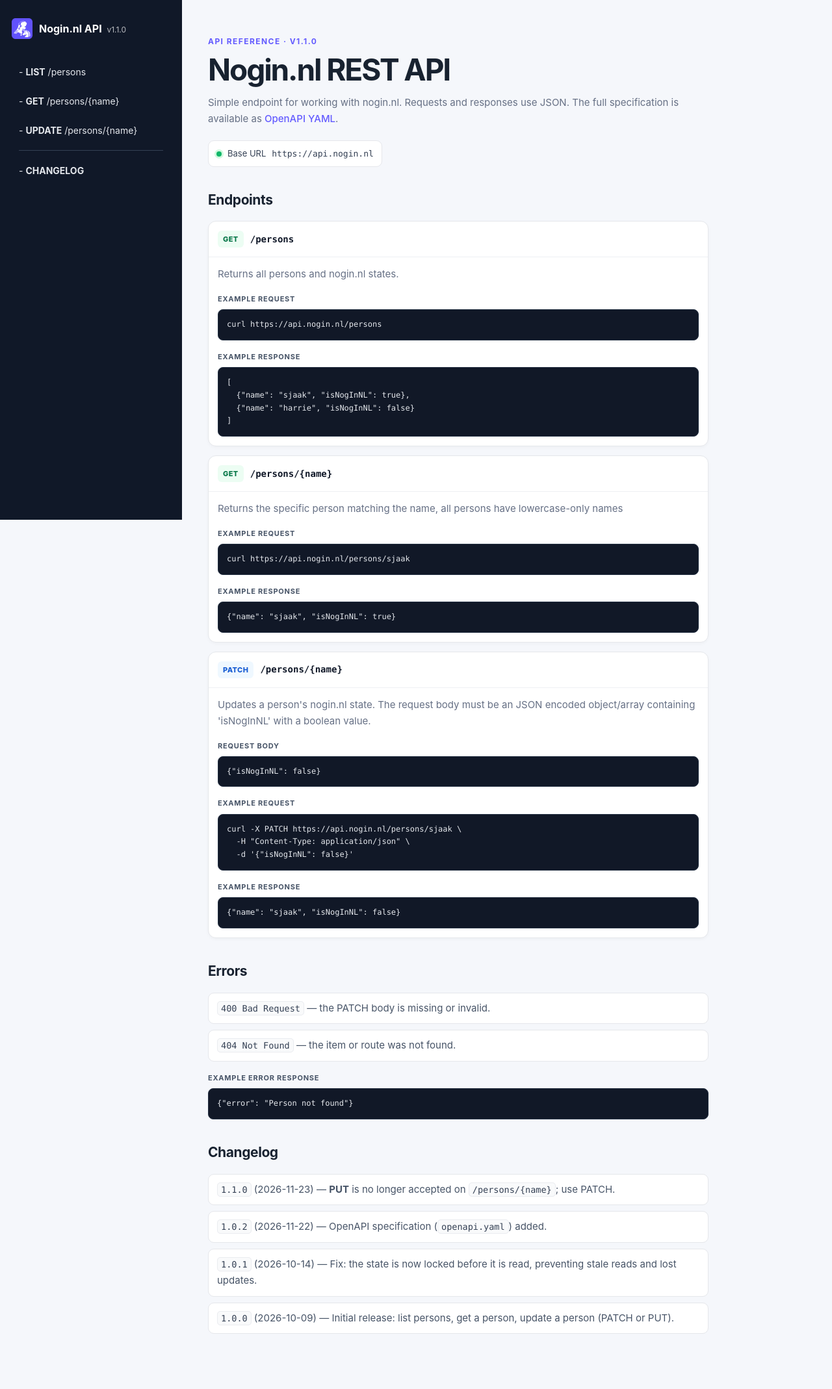
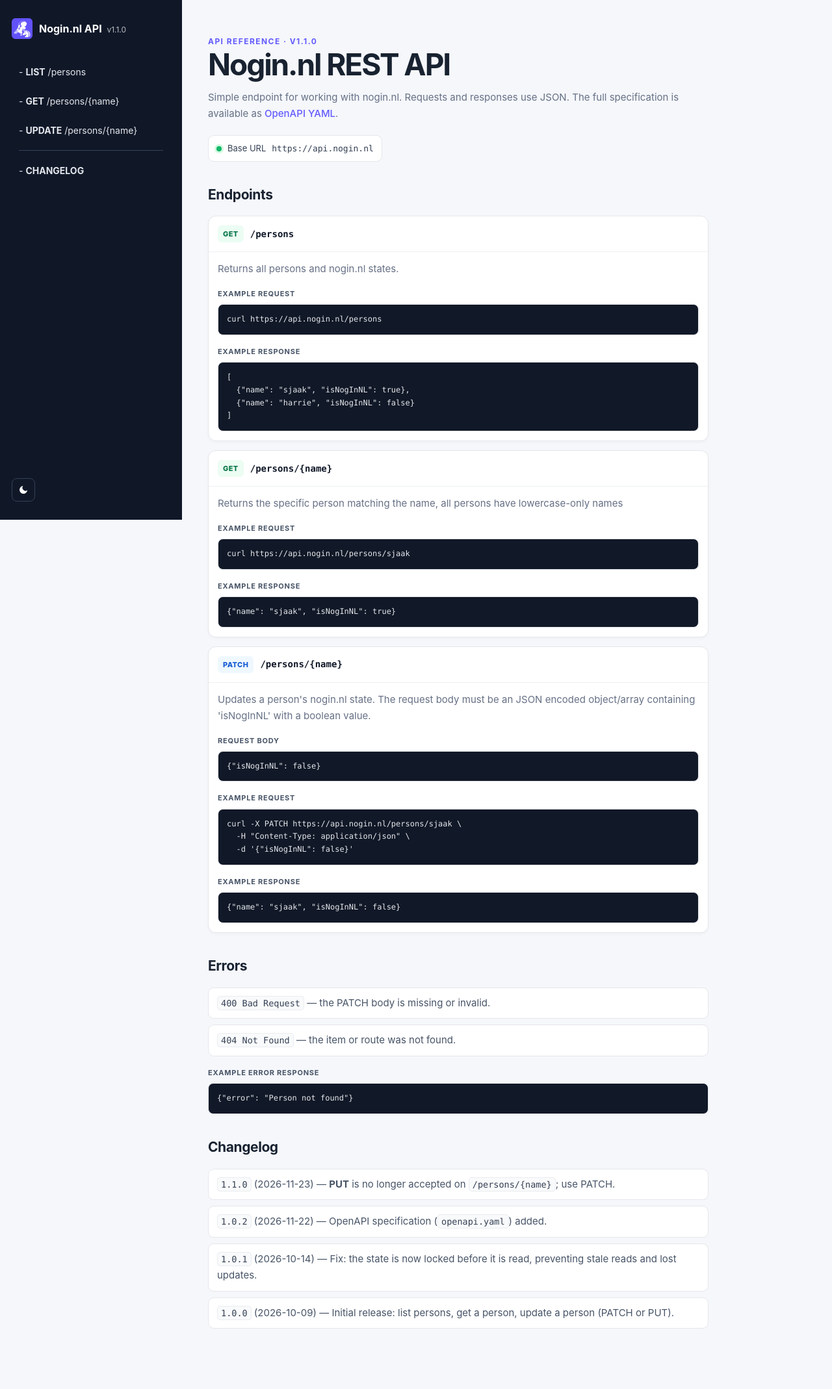
Before and after one commit to conFrituur/nogin.nl, a PHP site: page /templates/api.html in a window 1280 px wide. Shown: the whole page at 65% size. After the commit the page ends 2045 px from the top, so only its background shows below. Run offline with PHP 8.4, Linux system fonts and the light colour scheme.

Commit message:
Darkmode to the api docs

```diff
--- a/assets/css/api.css
+++ b/assets/css/api.css
@@ -7,6 +7,48 @@
     --nav: #101828;
     --accent: #635bff;
     --code: #111827;
+    --line-soft: #eef0f3;
+    --text-strong: #101828;
+    --text-mid: #344054;
+    --text-label: #475467;
+    --code-inline-bg: #f9fafb;
+    --code-inline-line: #eaecf0;
+    --dot-ring: #d1fadf;
+    --get-bg: #ecfdf3;
+    --get-text: #067647;
+    --patch-bg: #eff8ff;
+    --patch-text: #175cd3;
+    --notice-bg: #fffaeb;
+    --notice-line: #fedf89;
+    --notice-text: #7a2e0e;
+    --shadow: rgb(16 24 40 / 3%);
+}
+
+:root[data-theme="dark"] {
+    color-scheme: dark;
+    --ink: #f3f4f6;
+    --muted: #9ca3af;
+    --line: #2a3345;
+    --surface: #161c2b;
+    --page: #0b0f19;
+    --nav: #0f1522;
+    --accent: #8b85ff;
+    --code: #0b0f19;
+    --line-soft: #232c3d;
+    --text-strong: #f3f4f6;
+    --text-mid: #d1d5db;
+    --text-label: #9ca3af;
+    --code-inline-bg: #1f2738;
+    --code-inline-line: #2a3345;
+    --dot-ring: #153d2a;
+    --get-bg: #12301f;
+    --get-text: #6ce9a6;
+    --patch-bg: #14284a;
+    --patch-text: #84caff;
+    --notice-bg: #3a2a0c;
+    --notice-line: #6b4a12;
+    --notice-text: #fedf89;
+    --shadow: rgb(0 0 0 / 30%);
 }
 
 * {
@@ -67,11 +109,45 @@ body {
     height: 32px;
 }
 
+.header-actions {
+    display: flex;
+    align-items: center;
+    gap: 10px;
+    margin-bottom: 12px;
+}
+
+.theme-button {
+    display: inline-flex;
+    align-items: center;
+    justify-content: center;
+    width: 36px;
+    height: 36px;
+    padding: 0;
+    border: 1px solid #344054;
+    border-radius: 8px;
+    background: transparent;
+    color: #fff;
+    cursor: pointer;
+}
+
+.theme-button:focus-visible {
+    outline: 2px solid #a5b4fc;
+    outline-offset: 3px;
+}
+
+.theme-button .icon-sun,
+:root[data-theme="dark"] .theme-button .icon-moon {
+    display: none;
+}
+
+:root[data-theme="dark"] .theme-button .icon-sun {
+    display: block;
+}
+
 .menu-toggle {
     display: grid;
     gap: 5px;
     padding: 9px;
-    margin-bottom: 12px;
     border: 1px solid #344054;
     border-radius: 8px;
     background: transparent;
@@ -257,7 +333,7 @@ pre {
     margin: 0;
     overflow-x: auto;
     padding: 13px;
-    border: 1px solid #263244;
+    border: 1px solid var(--line);
     border-radius: 8px;
     background: var(--code);
     color: #e4e7ec;
@@ -330,6 +406,13 @@ li code {
         display: none;
     }
 
+    .header-actions {
+        position: absolute;
+        bottom: 28px;
+        left: 18px;
+        margin-bottom: 0;
+    }
+
     nav,
     nav.is-open {
         display: grid;
--- a/assets/js/theme.js
+++ b/assets/js/theme.js
@@ -13,12 +13,11 @@
     const apply = (theme) => {
         root.dataset.theme = theme;
         const meta = document.querySelector('meta[name="theme-color"]');
-        const button = document.getElementById("theme-toggle");
-        if (button) {
-            const label = theme === "dark" ? "Switch to light mode" : "Switch to dark mode";
+        const label = theme === "dark" ? "Switch to light mode" : "Switch to dark mode";
+        document.querySelectorAll("#theme-toggle, .theme-button").forEach((button) => {
             button.title = label;
             button.setAttribute("aria-label", label);
-        }
+        });
         if (meta) {
             meta.content = theme === "dark" ? meta.dataset.dark : meta.dataset.light;
         }
@@ -33,15 +32,13 @@
     });
 
     document.addEventListener("DOMContentLoaded", () => {
-        const button = document.getElementById("theme-toggle");
-        if (!button) {
-            return;
-        }
         apply(root.dataset.theme);
-        button.addEventListener("click", () => {
-            const theme = root.dataset.theme === "dark" ? "light" : "dark";
-            apply(theme);
-            save(theme);
+        document.querySelectorAll("#theme-toggle, .theme-button").forEach((button) => {
+            button.addEventListener("click", () => {
+                const theme = root.dataset.theme === "dark" ? "light" : "dark";
+                apply(theme);
+                save(theme);
+            });
         });
     });
 })();
--- a/templates/api.html
+++ b/templates/api.html
@@ -3,11 +3,12 @@
 <head>
     <meta charset="utf-8">
     <meta name="viewport" content="width=device-width, initial-scale=1">
-    <meta name="theme-color" content="#101828">
+    <meta name="theme-color" content="#101828" data-light="#101828" data-dark="#0f1522">
     <title>Nogin.nl API — Documentation</title>
     <link rel="icon" href="/assets/favicon.ico" type="image/x-icon">
     <link rel="apple-touch-icon" sizes="180x180" href="/assets/apple-touch-icon.png">
-    <link rel="stylesheet" href="/assets/css/api.css?v=7">
+    <link rel="stylesheet" href="/assets/css/api.css?v=13">
+    <script src="/assets/js/theme.js?v=4"></script>
 </head>
 <body>
 <header class="mobile-header">
@@ -17,6 +18,11 @@
             <span>Nogin.nl API <!-- keep in sync with info.version in openapi.yaml --><small>v1.1.0</small></span>
         </a>
 
+        <div class="header-actions">
+            <button type="button" class="theme-button" title="Switch to dark mode" aria-label="Switch to dark mode">
+                <svg class="icon-moon" viewBox="0 0 24 24" width="16" height="16" aria-hidden="true"><path fill="currentColor" d="M21 12.8A9 9 0 1 1 11.2 3a7 7 0 0 0 9.8 9.8z"/></svg>
+                <svg class="icon-sun" viewBox="0 0 24 24" width="16" height="16" aria-hidden="true"><circle cx="12" cy="12" r="4.5" fill="currentColor"/><path stroke="currentColor" stroke-width="2" stroke-linecap="round" d="M12 2v2.5M12 19.5V22M2 12h2.5M19.5 12H22M4.9 4.9l1.8 1.8M17.3 17.3l1.8 1.8M4.9 19.1l1.8-1.8M17.3 6.7l1.8-1.8"/></svg>
+            </button>
             <button
                     class="menu-toggle"
                     type="button"
@@ -28,6 +34,7 @@
                 <span></span>
                 <span></span>
             </button>
+        </div>
     </div>
 
     <nav id="docs-nav" aria-label="Documentation">
--- a/templates/index.html
+++ b/templates/index.html
@@ -9,7 +9,7 @@
     <link rel="icon" href="/assets/favicon.ico" type="image/x-icon">
     <link rel="apple-touch-icon" sizes="180x180" href="/assets/apple-touch-icon.png">
     <link rel="stylesheet" href="/assets/css/index.css?v=18">
-    <script src="/assets/js/theme.js?v=3"></script>
+    <script src="/assets/js/theme.js?v=4"></script>
 </head>
 <body>
 <div class="ios-status-strip" aria-hidden="true"></div>
--- a/templates/nietin.php
+++ b/templates/nietin.php
@@ -8,7 +8,7 @@
     <link rel="icon" href="/assets/favicon.ico" type="image/x-icon">
     <link rel="apple-touch-icon" sizes="180x180" href="/assets/apple-touch-icon.png">
     <link rel="stylesheet" href="/assets/css/nietin.css?v=15">
-    <script src="/assets/js/theme.js?v=3"></script>
+    <script src="/assets/js/theme.js?v=4"></script>
 </head>
 
 <body>
--- a/templates/nogin.php
+++ b/templates/nogin.php
@@ -8,7 +8,7 @@
     <link rel="icon" href="/assets/favicon.ico" type="image/x-icon">
     <link rel="apple-touch-icon" sizes="180x180" href="/assets/apple-touch-icon.png">
     <link rel="stylesheet" href="/assets/css/nogin.css?v=9">
-    <script src="/assets/js/theme.js?v=3"></script>
+    <script src="/assets/js/theme.js?v=4"></script>
 </head>
 
 <body>
```
Also changed, not shown: other parts of assets/css/api.css (+18 -18 lines). Lines whose indentation alone changed are shown as unchanged.
